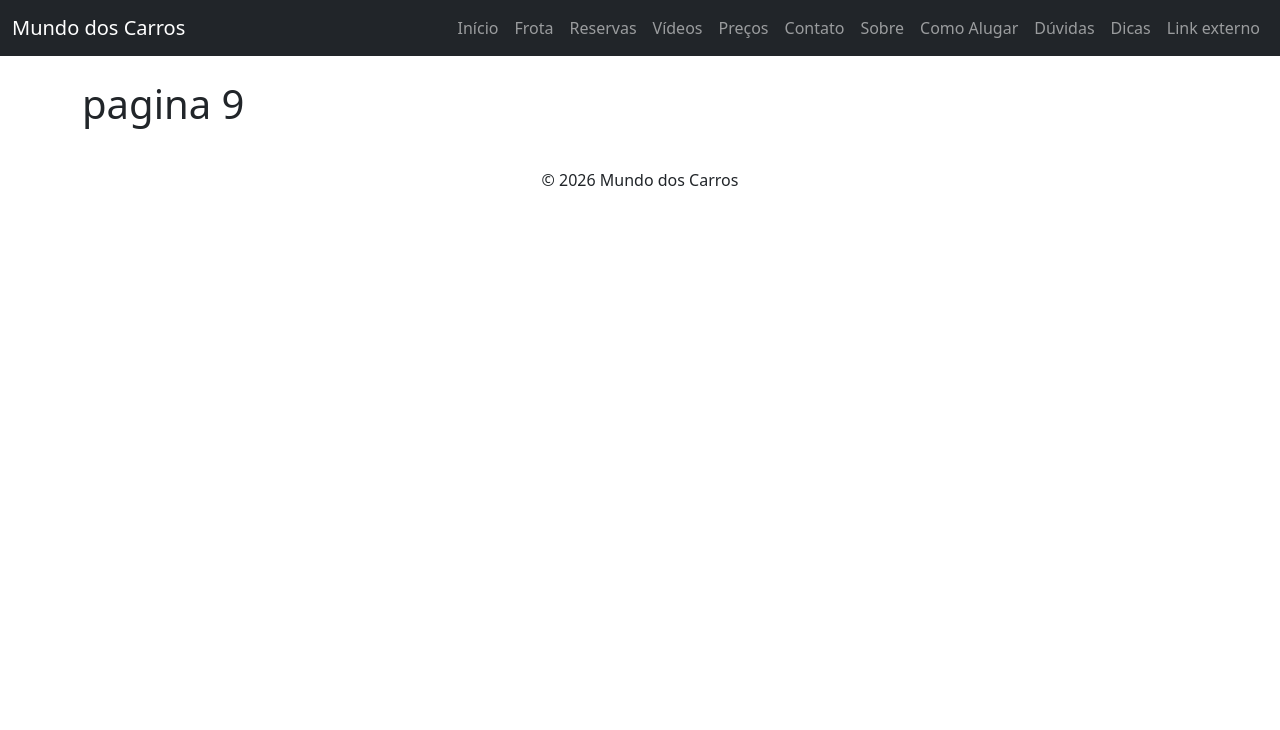
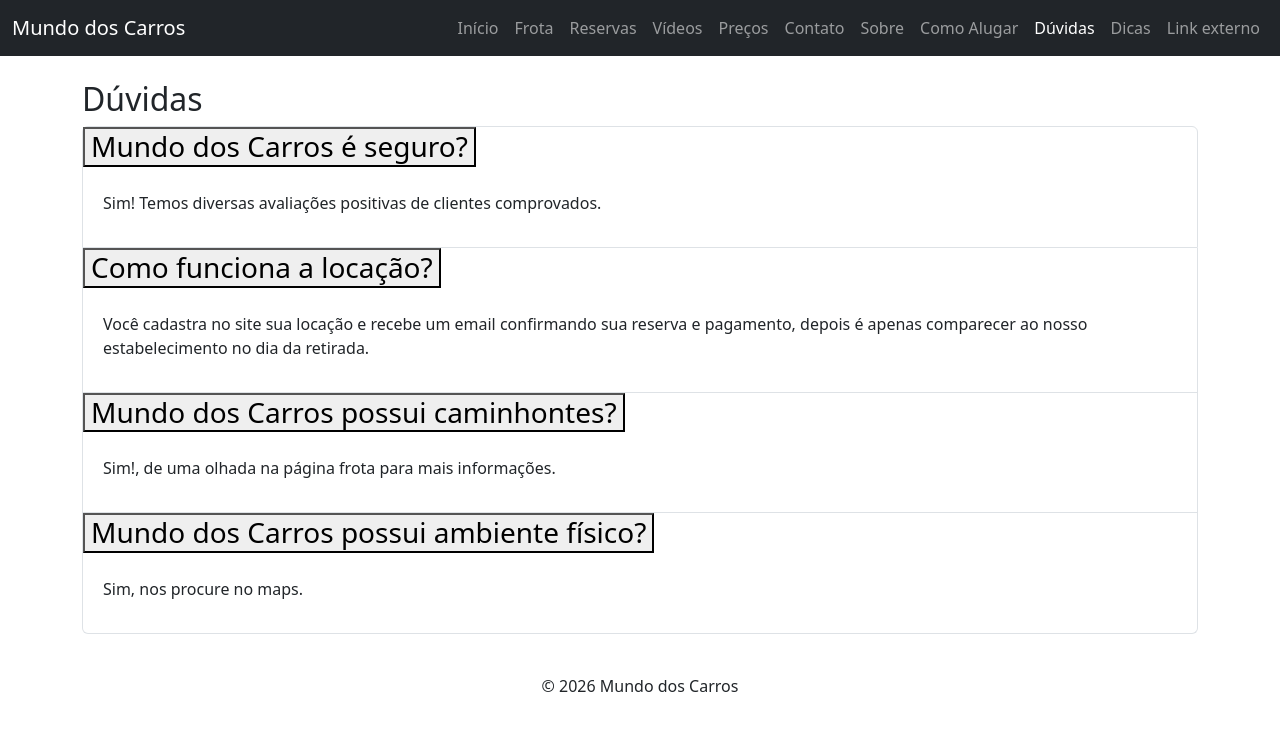
Before and after one commit to gustop2021/site-carros, a plain HTML site: page duvidas.html in a window 1280 px wide. Drawn offline with nearby package versions, Linux system fonts and the light colour scheme.

Commit message:
Pagina de duvidas com accordion

```diff
--- a/duvidas.html
+++ b/duvidas.html
@@ -1,21 +1,22 @@
 <!DOCTYPE html>
 <html lang="pt-br">
+
 <head>
     <meta charset="UTF-8">
     <meta name="viewport" content="width=device-width, initial-scale=1.0">
     <link href="https://cdn.jsdelivr.net/npm/bootstrap@5.3.3/dist/css/bootstrap.min.css" rel="stylesheet">
     <link rel="stylesheet" href="css/estilos.css">
     <link rel="shortcut icon" href="img/icone.png" type="image/x-png">
-        <title>Carros</title>
+    <title>Dúvidas</title>
 </head>
+
 <body>
     <header>
         <nav class="navbar navbar-expand-md bg-dark navbar-dark">
             <div class="container-fluid">
                 <a class="navbar-brand" href="index.html">Mundo dos Carros</a>
-            <button class="navbar-toggler" type="button" data-bs-toggle="collapse"
-                    data-bs-target="#menuPrincipal" aria-controls="menuPrincipal"
-                    aria-expanded="false" aria-label="Abrir menu">
+                <button class="navbar-toggler" type="button" data-bs-toggle="collapse" data-bs-target="#menuPrincipal"
+                    aria-controls="menuPrincipal" aria-expanded="false" aria-label="Abrir menu">
                     <span class="navbar-toggler-icon"></span>
                 </button>
                 <div class="collapse navbar-collapse" id="menuPrincipal">
@@ -28,20 +29,78 @@
                         <li class="nav-item"><a class="nav-link" href="contato.html">Contato</a></li>
                         <li class="nav-item"><a class="nav-link" href="sobre.html">Sobre</a></li>
                         <li class="nav-item"><a class="nav-link" href="como-alugar.html">Como Alugar</a></li>
-                        <li class="nav-item"><a class="nav-link" href="duvidas.html">Dúvidas</a></li>
+                        <li class="nav-item"><a class="nav-link active" href="duvidas.html"
+                                aria-current="page">Dúvidas</a></li>
                         <li class="nav-item"><a class="nav-link" href="dicas.html">Dicas</a></li>
-                <li class="nav-item"><a class="nav-link" href="https://www.google.com" target="_blank">Link externo</a></li>
+                        <li class="nav-item"><a class="nav-link" href="https://www.google.com" target="_blank">Link
+                                externo</a></li>
                     </ul>
                 </div>
             </div>
         </nav>
     </header>
     <main class="container my-4">
-            <h1>pagina 9</h1>
+        <h2>Dúvidas</h2>
+        <div class="accordion" id="fac">
+            <div class="accordion-item">
+                <h3 class="accordon-header">
+                    <button class="accordium-button" type="button" data-bs-toggle="collapse"
+                        data-bs-target="#resposta1">Mundo dos Carros é seguro?</button>
+                </h3>
+                <div class="accordion-collapse collapse show" id="resposta1" data-bs-parent="#fac">
+                    <div class="accordion-body">
+                        <p>
+                            Sim! Temos diversas avaliações positivas de clientes comprovados.
+                        </p>
+                    </div>
+                </div>
+            </div>
+            <div class="accordion-item">
+                <h3 class="accordon-header">
+                    <button class="accordium-button" type="button" data-bs-toggle="collapse"
+                        data-bs-target="#resposta2">Como funciona a locação?</button>
+                </h3>
+                <div class="accordion-collapse collapse show" id="resposta2" data-bs-parent="#fac">
+                    <div class="accordion-body">
+                        <p>
+                            Você cadastra no site sua locação e recebe um email confirmando sua reserva e pagamento, depois é apenas comparecer ao nosso estabelecimento no dia da retirada.
+                        </p>
+                    </div>
+                </div>
+            </div>
+            <div class="accordion-item">
+                <h3 class="accordon-header">
+                    <button class="accordium-button" type="button" data-bs-toggle="collapse"
+                        data-bs-target="#resposta3">Mundo dos Carros possui caminhontes?</button>
+                </h3>
+                <div class="accordion-collapse collapse show" id="resposta3" data-bs-parent="#fac">
+                    <div class="accordion-body">
+                        <p>
+                            Sim!, de uma olhada na página frota para mais informações.
+                        </p>
+                    </div>
+                </div>
+            </div>
+            <div class="accordion-item">
+                <h3 class="accordon-header">
+                    <button class="accordium-button" type="button" data-bs-toggle="collapse"
+                        data-bs-target="#resposta4">Mundo dos Carros possui ambiente físico?</button>
+                </h3>
+                <div class="accordion-collapse collapse show" id="resposta4" data-bs-parent="#fac">
+                    <div class="accordion-body">
+                        <p>
+                            Sim, nos procure no maps.
+                        </p>
+                    </div>
+                </div>
+            </div>
+        </div>
+
     </main>
 
     <footer class="text-center py-3">© 2026 Mundo dos Carros</footer>
-
+    <script src="js/script.js"></script>
     <script src="https://cdn.jsdelivr.net/npm/bootstrap@5.3.3/dist/js/bootstrap.bundle.min.js"></script>
 </body>
+
 </html>
```
Also changed, not shown: como-alugar.html (+1 -1 lines), contato.html (+1 -1 lines), dicas.html (+1 -1 lines), index.html (+1 -1 lines), precos.html (+4 -4 lines), sobre.html (+34 -9 lines), videos.html (+1 -1 lines). Lines whose indentation alone changed are shown as unchanged.
